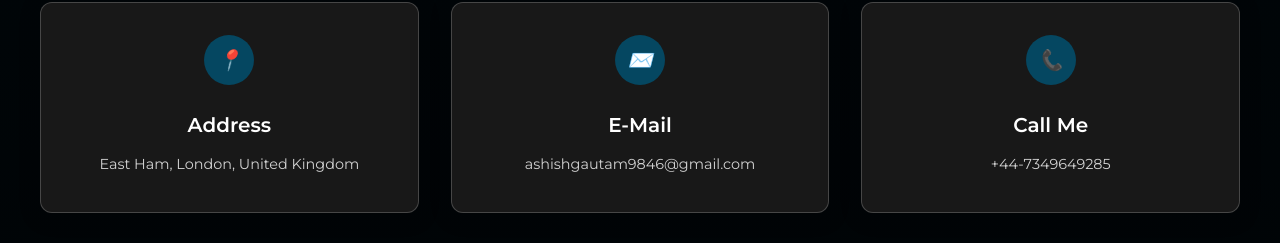
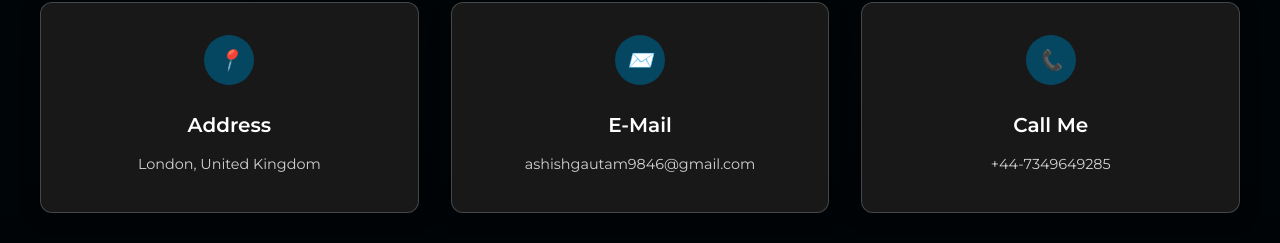
Before and after one commit to Ashishgtm/ashish-portfolio, a React (Create React App) app: page /home in a window 1280 px wide. Shown: the part 5267-5510 px from the top of the page. Built offline with nearby package versions, Linux system fonts and the light colour scheme.

Commit message:
changes location

```diff
--- a/src/components/Homecomps/Contact/Contact.js
+++ b/src/components/Homecomps/Contact/Contact.js
@@ -82,7 +82,7 @@ const ContactForm = () => {
             <i className="location-icon">📍</i>
           </div>
           <h3>Address</h3>
-          <p>East Ham, London, United Kingdom</p>
+          <p>London, United Kingdom</p>
         </div>
 
         <div className="info-card">
```
